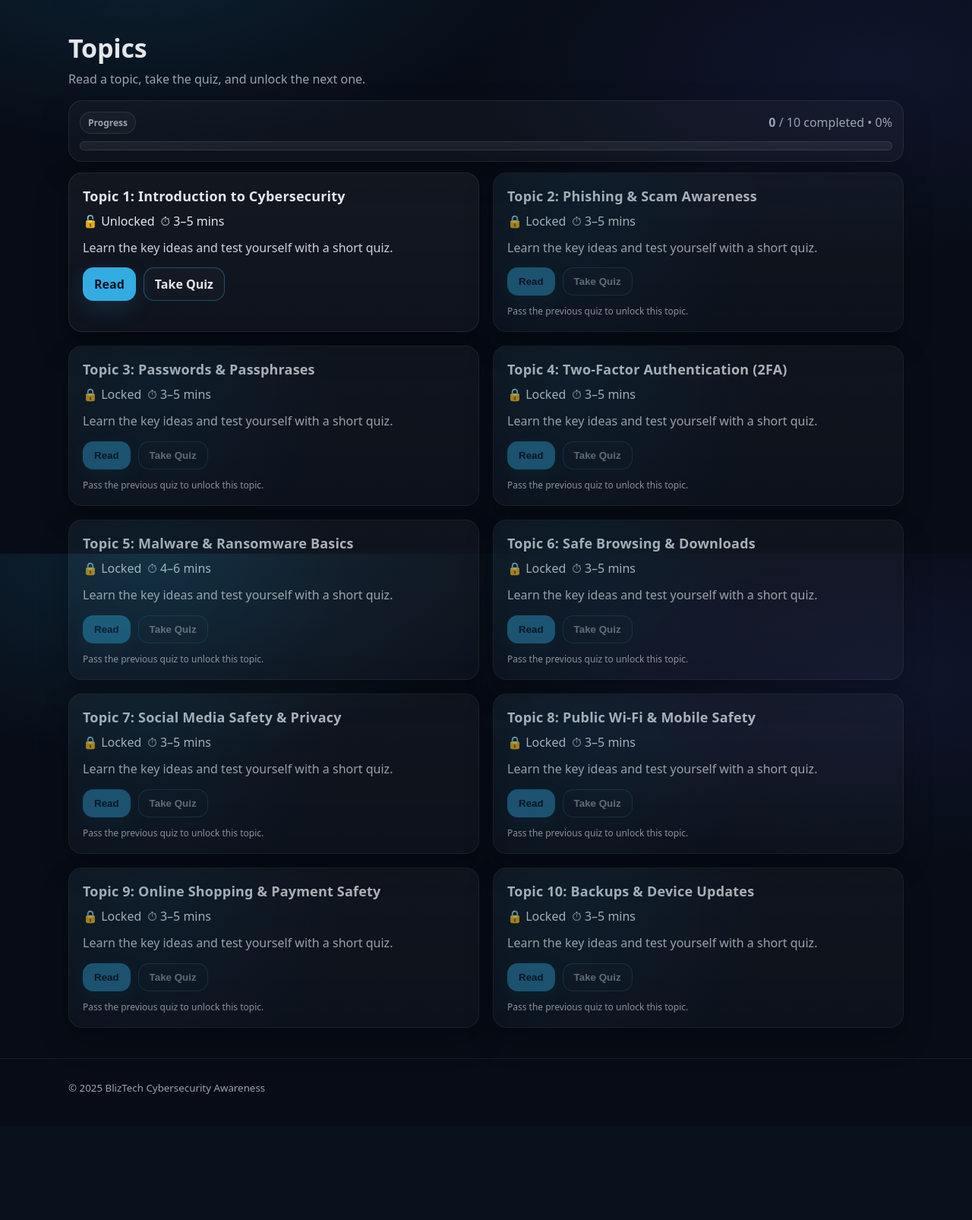
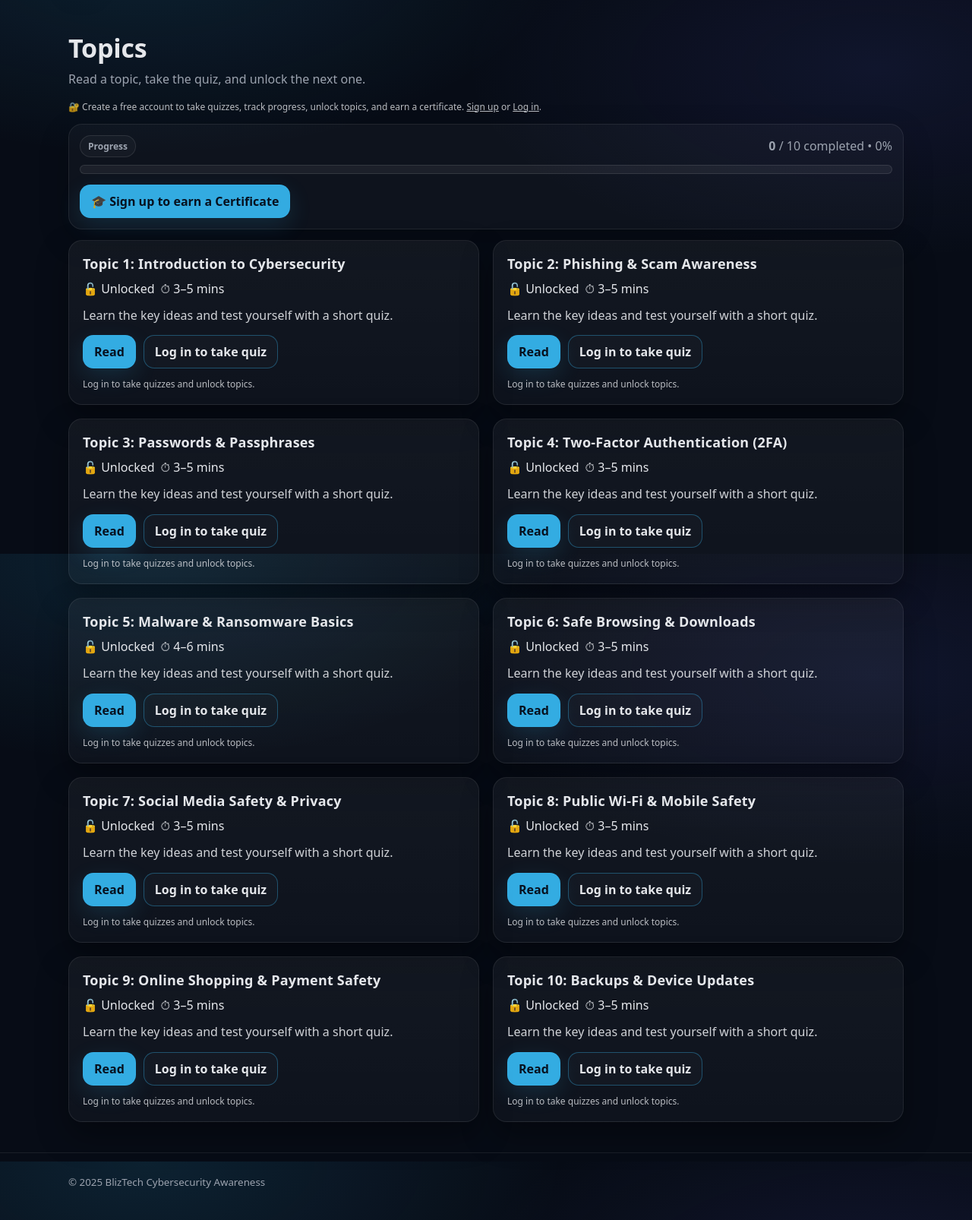
Before and after one commit to Teebliss97/Bliztech, a Flask app: page /topics/ in a window 1280 px wide. Shown: the part 71-1677 px from the top of the page at 76% size. Before the commit the page ends 1511 px from the top, so only its background shows below. Run offline with Flask 3, Linux system fonts and the light colour scheme; data that the repository does not hold is empty.

Commit message:
Phase 6: gate anonymous users, require login for quizzes, progress and certificates

```diff
--- a/app/blueprints/quizzes/routes.py
+++ b/app/blueprints/quizzes/routes.py
@@ -1,4 +1,5 @@
 from datetime import datetime
+from urllib.parse import urlsplit, urlunsplit, urlencode
 
 from flask import Blueprint, render_template, request, redirect, url_for, session, flash
 from flask_login import current_user
@@ -17,18 +18,36 @@ COURSE_EMAIL_FLAG_SLUG = "__course_completion_emailed__"
 
 
 # -------------------------
-# IMPORTANT: Progress key
+# Phase 6: Soft gating helper
+# -------------------------
+def _login_required_redirect(message: str):
+    """
+    Redirect anon users to login, with ?next=<current_url>.
+    Uses the SAME auth blueprint you already have: auth.login
+    """
+    flash(message, "error")
+
+    # Build next URL safely (absolute URL -> relative path+query)
+    parts = urlsplit(request.url)
+    next_path = urlunsplit(("", "", parts.path, parts.query, ""))
+    return redirect(url_for("auth.login", next=next_path))
+
+
+def _require_account(message: str = "Please log in to take quizzes and track your progress."):
+    if not current_user.is_authenticated:
+        return _login_required_redirect(message)
+    return None
+
+
+# -------------------------
+# Progress (logged-in ONLY)
 # -------------------------
 def _progress_key() -> str:
     """
-    Use a stable key for progress:
-    - logged in users:  user:<id>
-    - anonymous users:  anon:<uuid>  (stored in session)
+    Phase 6:
+    - Only logged-in users can take quizzes / write progress.
     """
-    if current_user.is_authenticated:
-        return f"user:{current_user.id}"
-    # create_app() should already ensure anon_id exists, but keep it safe:
-    return session.get("anon_id") or "anon:missing"
+    return f"user:{current_user.id}"
 
 
 def _progress_map(progress_user_id: str) -> dict:
@@ -38,8 +57,8 @@ def _progress_map(progress_user_id: str) -> dict:
 
 def _is_unlocked(slug: str, progress_user_id: str) -> bool:
     """
-    Topic1 is always unlocked.
-    TopicN is unlocked only if Topic(N-1) is passed.
+    Topic1 quiz is always unlocked.
+    TopicN quiz unlocked only if Topic(N-1) is passed.
     """
     if slug == "topic1":
         return True
@@ -89,7 +108,6 @@ def _mark_completion_email_sent(progress_user_id: str) -> None:
 # -------------------------
 # QUIZZES DATA
 # -------------------------
-
 QUIZZES = {
     "topic1": {
         "title": "Topic 1 Quiz: Introduction to Cybersecurity",
@@ -516,6 +534,11 @@ QUIZZES = {
 @quizzes_bp.route("/<slug>")
 @limiter.limit("120 per minute")
 def quiz(slug):
+    # Phase 6: must be logged in to take quizzes
+    gate = _require_account("Please log in to take quizzes and track your progress.")
+    if gate:
+        return gate
+
     quiz_data = QUIZZES.get(slug)
     if not quiz_data:
         return "Quiz not found", 404
@@ -531,6 +554,11 @@ def quiz(slug):
 @quizzes_bp.route("/<slug>/submit", methods=["POST"])
 @limiter.limit("30 per minute")
 def submit(slug):
+    # Phase 6: must be logged in to submit quizzes / write progress
+    gate = _require_account("Please log in to submit quizzes and save your score.")
+    if gate:
+        return gate
+
     quiz_data = QUIZZES.get(slug)
     if not quiz_data:
         return "Quiz not found", 404
@@ -568,7 +596,7 @@ def submit(slug):
     db.session.commit()
 
     # ✅ Send completion email ONLY when Topic 10 is passed AND course is fully completed (logged-in only)
-    if current_user.is_authenticated and passed and slug == "topic10":
+    if passed and slug == "topic10":
         if not _completion_email_already_sent(progress_user_id):
             if _all_topics_completed(progress_user_id):
                 ok = send_course_completion_email(current_user.email)
@@ -589,6 +617,11 @@ def submit(slug):
 @quizzes_bp.route("/<slug>/result")
 @limiter.limit("120 per minute")
 def result(slug):
+    # Phase 6: results page also requires login (since quiz requires login)
+    gate = _require_account("Please log in to view quiz results and continue the course.")
+    if gate:
+        return gate
+
     quiz_data = QUIZZES.get(slug)
     if not quiz_data:
         return "Quiz not found", 404
@@ -614,7 +647,7 @@ def result(slug):
     # - passed
     # - all topics completed
     show_certificate_btn = False
-    if current_user.is_authenticated and slug == "topic10" and passed:
+    if slug == "topic10" and passed:
         progress_user_id = _progress_key()
         show_certificate_btn = _all_topics_completed(progress_user_id)
 
--- a/app/blueprints/topics/routes.py
+++ b/app/blueprints/topics/routes.py
@@ -1,4 +1,4 @@
-from flask import Blueprint, render_template, session
+from flask import Blueprint, render_template, session, url_for
 from flask_login import current_user
 
 from app.models import Progress
@@ -22,32 +22,30 @@ TOPIC_MAP = {t["slug"]: t for t in TOPICS}
 
 
 # -------------------------
-# IMPORTANT: Progress key
+# Phase 6: Soft gating rules
 # -------------------------
-def _progress_key():
+def _user_progress_key() -> str | None:
     """
-    Use a stable key for progress:
-    - logged in users:  user:<id>
-    - anonymous users:  anon:<uuid>  (stored in session)
+    Phase 6 decision:
+    - Only logged-in users have stored progress.
+    - Anonymous users can READ topics but do NOT track progress / unlock.
     """
     if current_user.is_authenticated:
         return f"user:{current_user.id}"
-
-    if "anon_id" not in session:
-        import uuid
-        session["anon_id"] = f"anon:{uuid.uuid4().hex}"
-
-    return session.get("anon_id")
+    return None
 
 
-def _progress_dict(user_id: str) -> dict:
+def _progress_dict(user_id: str | None) -> dict:
     if not user_id:
         return {}
     rows = Progress.query.filter_by(user_id=user_id).all()
     return {r.slug: r.to_dict() for r in rows}
 
 
-def _is_unlocked(slug: str, progress: dict) -> bool:
+def _is_unlocked_for_logged_in(slug: str, progress: dict) -> bool:
+    """
+    Unlock logic applies only to logged-in users (progress-based).
+    """
     if slug == "topic1":
         return True
 
@@ -60,16 +58,12 @@ def _is_unlocked(slug: str, progress: dict) -> bool:
 
 
 def _course_completed(progress: dict) -> bool:
-    """
-    True if all topics are passed in progress dict.
-    (Ignores any special slugs like __course_completion_emailed__)
-    """
     return all(bool(progress.get(t["slug"], {}).get("passed")) for t in TOPICS)
 
 
 @topics_bp.route("/")
 def list_topics():
-    user_id = _progress_key()
+    user_id = _user_progress_key()
     progress = _progress_dict(user_id)
 
     view = []
@@ -77,9 +71,17 @@ def list_topics():
 
     for t in TOPICS:
         slug = t["slug"]
-        unlocked = _is_unlocked(slug, progress)
-        p = progress.get(slug, {})
-        completed = bool(p.get("passed"))
+
+        # Phase 6:
+        # - anon users can view everything, but we do NOT unlock via progress for them.
+        # - logged-in users follow the normal unlocking rules.
+        if current_user.is_authenticated:
+            unlocked = _is_unlocked_for_logged_in(slug, progress)
+        else:
+            unlocked = True  # allow reading lessons freely for anon
+
+        p = progress.get(slug, {}) if current_user.is_authenticated else {}
+        completed = bool(p.get("passed")) if current_user.is_authenticated else False
 
         if completed:
             completed_count += 1
@@ -89,14 +91,17 @@ def list_topics():
             "unlocked": unlocked,
             "completed": completed,
             "score": p.get("score"),
-            "attempts": p.get("attempts", 0),
+            "attempts": p.get("attempts", 0) if current_user.is_authenticated else 0,
         })
 
     total = len(TOPICS)
     progress_pct = int(round((completed_count / total) * 100)) if total else 0
 
-    # ✅ Certificate button only for logged-in users who completed all topics
+    # Certificate only for logged-in users who completed all topics
     can_get_certificate = bool(current_user.is_authenticated and _course_completed(progress))
+
+    # For template UI (nice CTA)
+    login_url = url_for("auth.login", next=url_for("topics.list_topics"))
 
     return render_template(
         "topics/list.html",
@@ -105,6 +110,8 @@ def list_topics():
         total_topics=total,
         progress_pct=progress_pct,
         can_get_certificate=can_get_certificate,
+        is_anon=not current_user.is_authenticated,
+        login_url=login_url,
     )
 
 
@@ -114,14 +121,23 @@ def topic_detail(slug):
     if not topic:
         return "Topic not found", 404
 
-    user_id = _progress_key()
-    progress = _progress_dict(user_id)
+    # Phase 6:
+    # - anon users can read topic content (no 403 locked page)
+    # - unlocking rules apply only to logged-in users
+    if current_user.is_authenticated:
+        user_id = _user_progress_key()
+        progress = _progress_dict(user_id)
 
-    if not _is_unlocked(slug, progress):
-        return render_template("topics/locked.html", topic=topic), 403
+        if not _is_unlocked_for_logged_in(slug, progress):
+            # Keep your existing locked experience for logged-in users
+            return render_template("topics/locked.html", topic=topic), 403
+
+    login_url = url_for("auth.login", next=url_for("topics.topic_detail", slug=slug))
 
     return render_template(
         "topics/detail.html",
         topic=topic,
-        content_template=topic["content"]
+        content_template=topic["content"],
+        is_anon=not current_user.is_authenticated,
+        login_url=login_url,
     )
--- a/app/templates/auth/signup.html
+++ b/app/templates/auth/signup.html
@@ -5,6 +5,8 @@
     <p class="page-subtitle">Save your progress across devices.</p>
 
     <form method="POST" class="form">
+      <input type="hidden" name="next" value="{{ next or '' }}">
+
       <label>Email</label>
       <input name="email" type="email" required>
 
@@ -18,7 +20,8 @@
     </form>
 
     <p class="muted" style="margin-top:12px;">
-      Already have an account? <a href="{{ url_for('auth.login') }}">Login</a>
+      Already have an account?
+      <a href="{{ url_for('auth.login', next=next) }}">Login</a>
     </p>
   </div>
 {% endblock %}
--- a/app/templates/topics/list.html
+++ b/app/templates/topics/list.html
@@ -4,6 +4,15 @@
   <div class="page-head">
     <h1 class="page-title">Topics</h1>
     <p class="page-subtitle">Read a topic, take the quiz, and unlock the next one.</p>
+
+    {% if is_anon %}
+      <div class="topic-lock-hint" style="margin-top:10px;">
+        🔐 Create a free account to take quizzes, track progress, unlock topics, and earn a certificate.
+        <a href="{{ url_for('auth.signup', next=request.path) }}">Sign up</a>
+        or
+        <a href="{{ url_for('auth.login', next=request.path) }}">Log in</a>.
+      </div>
+    {% endif %}
 
     <!-- Overall Progress -->
     <div class="course-progress">
@@ -23,6 +32,12 @@
         <div style="margin-top:14px;">
           <a class="btn" href="{{ url_for('cert.certificate_home') }}">
             🎓 Get Certificate (PDF)
+          </a>
+        </div>
+      {% elif is_anon %}
+        <div style="margin-top:14px;">
+          <a class="btn" href="{{ url_for('auth.signup', next=request.path) }}">
+            🎓 Sign up to earn a Certificate
           </a>
         </div>
       {% endif %}
@@ -57,18 +72,35 @@
         </div>
 
         <div class="topic-actions">
-          {% if t.unlocked %}
+          {# Phase 6:
+             - anon can always READ
+             - quizzes require login
+             - for logged-in users: keep unlock rules exactly as before
+          #}
+
+          {% if is_anon %}
             <a class="btn" href="{{ url_for('topics.topic_detail', slug=t.slug) }}">Read</a>
-            <a class="btn btn-outline" href="{{ url_for('quizzes.quiz', slug=t.slug) }}">Take Quiz</a>
+            <a class="btn btn-outline" href="{{ url_for('auth.login', next=url_for('quizzes.quiz', slug=t.slug)) }}">
+              Log in to take quiz
+            </a>
           {% else %}
-            <button class="btn btn-disabled" disabled>Read</button>
-            <button class="btn btn-outline btn-disabled" disabled>Take Quiz</button>
+            {% if t.unlocked %}
+              <a class="btn" href="{{ url_for('topics.topic_detail', slug=t.slug) }}">Read</a>
+              <a class="btn btn-outline" href="{{ url_for('quizzes.quiz', slug=t.slug) }}">Take Quiz</a>
+            {% else %}
+              <button class="btn btn-disabled" disabled>Read</button>
+              <button class="btn btn-outline btn-disabled" disabled>Take Quiz</button>
+            {% endif %}
           {% endif %}
         </div>
 
-        {% if not t.unlocked %}
+        {% if not is_anon and not t.unlocked %}
           <div class="topic-lock-hint">
             Pass the previous quiz to unlock this topic.
+          </div>
+        {% elif is_anon %}
+          <div class="topic-lock-hint">
+            Log in to take quizzes and unlock topics.
           </div>
         {% endif %}
       </div>
```
Also changed, not shown: app/blueprints/auth/routes.py (+37 -8 lines), app/templates/auth/login.html (+5 -2 lines), app/templates/quizzes/quiz.html (+18 -2 lines), app/templates/quizzes/result.html (+21 -4 lines), app/templates/topics/detail.html (+27 -2 lines).
